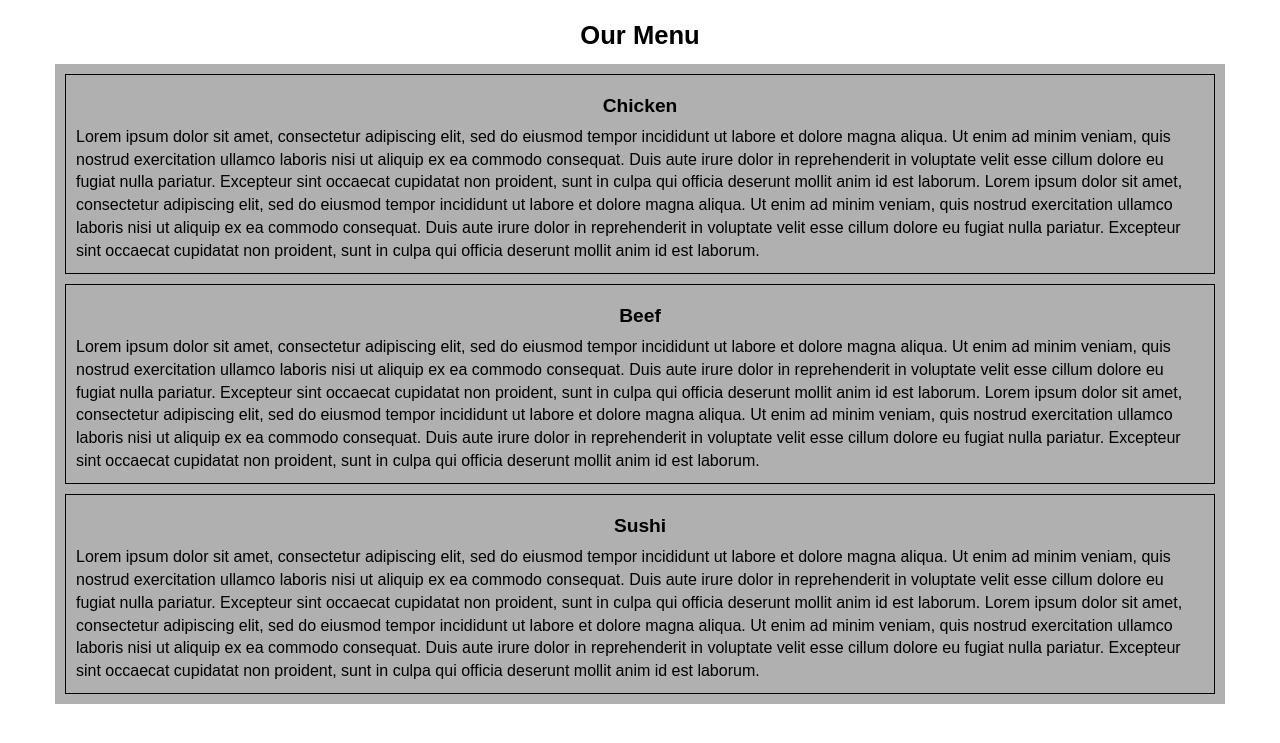
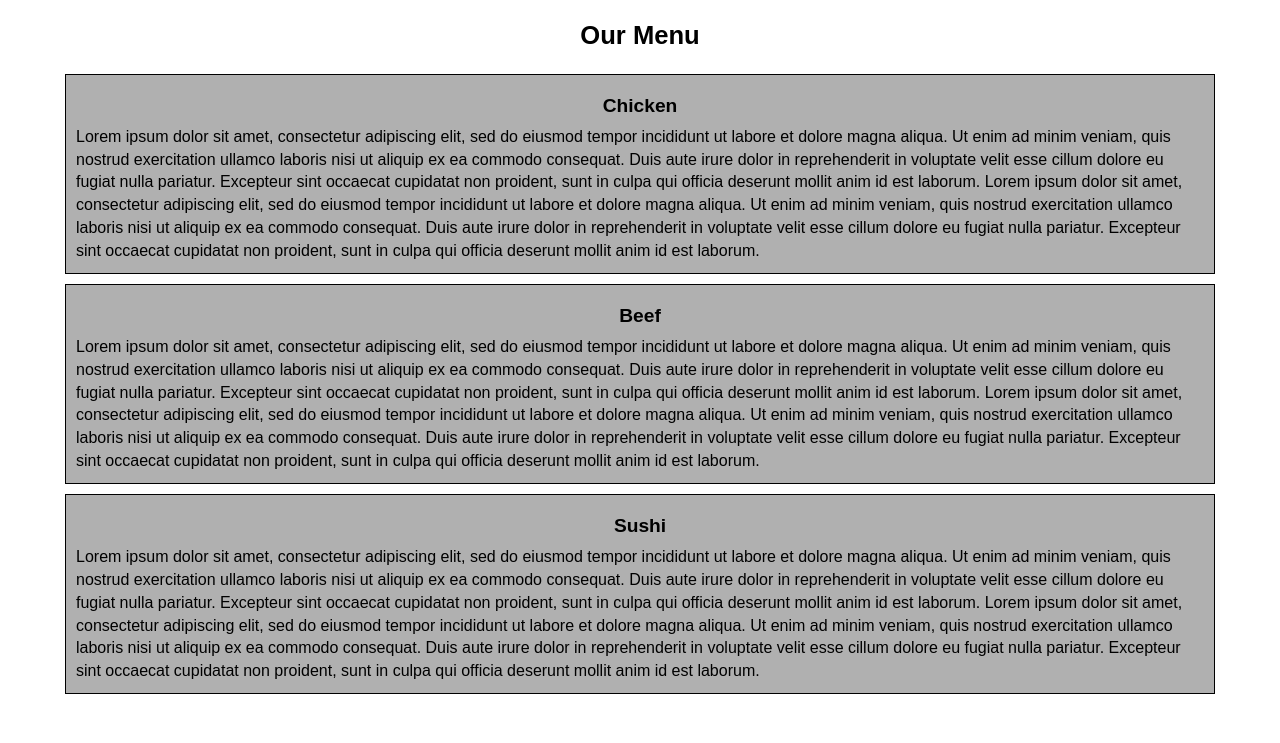
Before and after one commit to venmeena/module3-solution, a plain HTML site: page index.html in a window 1280 px wide. Shown: the part 53-796 px from the top of the page. Drawn offline with Linux system fonts and the light colour scheme; a script that the page names is missing.

Commit message:
Update mystyle.css

```diff
--- a/css/mystyle.css
+++ b/css/mystyle.css
@@ -8,9 +8,6 @@ body {
 p
 {
 	color:#000;
-}
-.row {
-	background-color: #B0B0B0;
 }
 .text-center {
   	font-size:1.6em;
@@ -24,6 +21,7 @@ h5 {
   	font-weight:bold;
 }
 .menu-item {
+	background-color: #B0B0B0;
 	padding: 10px;
 	border: 1px solid #000;
 	margin:10px;
```
